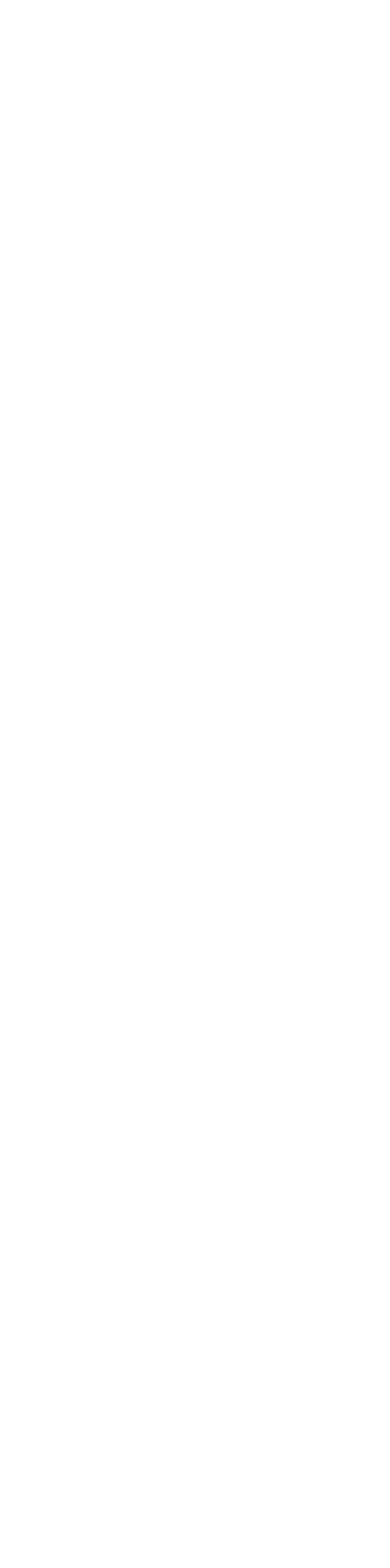
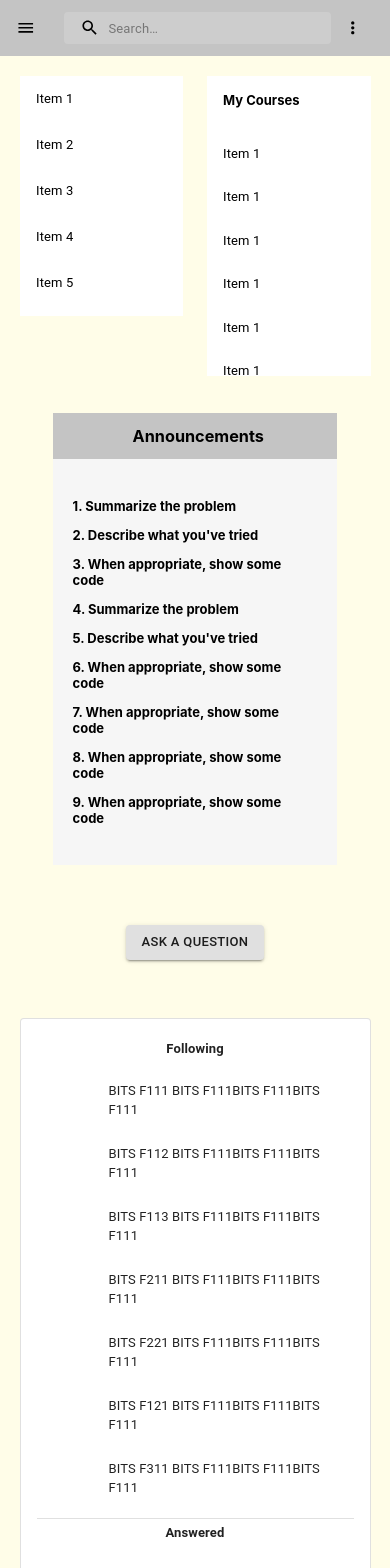
Before and after one commit to Devsoc-BPGC/BITS-STACK, a React (Create React App) app in the folder client/: page /Dashboardfirst in a window 390 px wide. Shown: the top 1568 px of the page. Before the commit the page ends 844 px from the top, so only its background shows below. Built offline with nearby package versions, Linux system fonts and the light colour scheme.

Commit message:
the new page made responsive and work progressed

```diff
--- a/client/src/App.js
+++ b/client/src/App.js
@@ -10,6 +10,7 @@ import './App.css';
 import PostQuestion from './components/PostQuestion/postQuestionPage';
 import PrimarySearchAppBar from './components/navbar/navbar';
 import DashBoard from './components/DashBoard/DashBoard';
+import DashBoardfirst from './components/DashBoard/DashBoardfirst';
 
 function App() {
   return (
@@ -17,6 +18,7 @@ function App() {
     <Router>
       <Switch>
         <Route exact path="/" component={DashBoard} />
+        <Route exact path="/Dashboardfirst" component={DashBoardfirst} />
         <Route exact path="/PostQuestion" component={PostQuestion} />
       </Switch>
     </Router>
--- /dev/null
+++ b/client/src/components/DashBoard/AnnouncementCards.js
@@ -0,0 +1,54 @@
+import React from 'react';
+import { makeStyles } from '@material-ui/core/styles';
+import Paper from '@material-ui/core/Paper';
+import useStyles from '../PostQuestion/poststyles';
+
+export default function AnnouncementCards() {
+  const classes = useStyles();
+
+  return (
+    <div className={classes.rootnew}>
+      <div className={classes.tipContainer}>
+        <div className={classes.titleContainer}>
+          <div
+            className={classes.tipTitle}
+            style={{ paddingBottom: 0, textAlign: 'center' }}
+          >
+            Announcements
+          </div>
+        </div>
+
+        <div className={classes.block}>
+          <div className={classes.text}></div>
+          <div className={classes.text}>
+            <strong>1. Summarize the problem</strong>
+          </div>
+          <div className={classes.text}>
+            <strong>2. Describe what you've tried</strong>
+          </div>
+          <div className={classes.text}>
+            <strong>3. When appropriate, show some code</strong>
+          </div>
+          <div className={classes.text}>
+            <strong>4. Summarize the problem</strong>
+          </div>
+          <div className={classes.text}>
+            <strong>5. Describe what you've tried</strong>
+          </div>
+          <div className={classes.text}>
+            <strong>6. When appropriate, show some code</strong>
+          </div>
+          <div className={classes.text}>
+            <strong>7. When appropriate, show some code</strong>
+          </div>
+          <div className={classes.text}>
+            <strong>8. When appropriate, show some code</strong>
+          </div>
+          <div className={classes.text}>
+            <strong>9. When appropriate, show some code</strong>
+          </div>
+        </div>
+      </div>
+    </div>
+  );
+}
--- a/client/src/components/DashBoard/DashBoardStyles.js
+++ b/client/src/components/DashBoard/DashBoardStyles.js
@@ -1,17 +1,6 @@
 import { makeStyles } from '@material-ui/core/styles';
 
 const useStyles = makeStyles((theme) => ({
-   /* '@global': {
-      '*::-webkit-scrollbar': {
-        width: '10px',
-        backgroundColor: '#FFFDE8',
-      },
-      '*::-webkit-scrollbar-thumb': {
-        backgroundColor: '#EF4646',
-        borderRight: '3px solid #FFFDE8',
-        borderLeft: '3px solid #FFFDE8',
-      },
-    },*/
     root: {
       backgroundColor: '#EF4646',
       width: '100%',
@@ -25,6 +14,25 @@ const useStyles = makeStyles((theme) => ({
       margin: '0px auto 40px auto',
       minHeight: '30vh',
     },
+    messages1: {
+        width: '90%',
+        display: 'flex',
+        justifyContent: 'center',
+        padding: '10px',
+        margin: '0px auto 40px auto',
+      },
+      messages2: {
+        width: '90%',
+        display: 'flex',
+        justifyContent: 'center',
+        padding: '10px',
+        margin: '0px auto 40px auto',
+      },
+    '@media(max-width: 600px)': {
+        messages2: {
+            display:'none',
+        },
+      },
     mainContent: {
       width: '100%',
       backgroundColor: '#EF4646',
@@ -34,6 +42,10 @@ const useStyles = makeStyles((theme) => ({
       display: 'flex',
       flexDirection: 'column',
     },
+    centreAt1: {
+        display: 'flex',
+        flexDirection: 'column',
+      },
     c1: {
       padding: '2rem 0rem 0rem 4rem',
       width: '92vw',
@@ -51,6 +63,11 @@ const useStyles = makeStyles((theme) => ({
       bottom: 1,
       right: 1,
       margin: '0rem 2rem 2rem 0rem',
+    },
+    headprofile: {
+      position:'absolute',
+      left:'30vw',
+      transform: 'scale(1.1)',
     },
     fabButtonIcon: {
       transform: 'scale(3)',
@@ -146,6 +163,70 @@ const useStyles = makeStyles((theme) => ({
         minHeight: '40vh',
       },
     },
+    msgCard: {
+        padding: '15px',
+        marginTop: '20px',
+        backgroundColor: '#FFD94D',
+        transition: 'all ease-in-out 0.3s',
+        '&:hover': {
+          cursor: 'pointer',
+          transform: 'translateY(-2px)',
+        },
+      },
+      index: {
+        fontSize: '18px',
+        fontFamily: 'Oxygen, sans-serif',
+        fontWeight: 700,
+        padding: 0,
+      },
+      cardContent: {
+        margin: 0,
+        fontFamily: 'Raleway',
+        fontWeight: 500,
+        fontStyle: 'normal',
+      },
+      cardFooter: {
+        display: 'flex',
+        justifyContent: 'space-between',
+        padding: 0,
+      },
+      date: {
+        margin: '30px 15px 0 0',
+        fontStyle: 'italic',
+        fontFamily: 'Roboto, sans-serif',
+        fontWeight: 700,
+      },
+      iconButton: {
+        padding: 0,
+        margin: '5px 10px',
+      },
+      anchorClass: {
+        textDecoration: 'none',
+        '&:link': {
+          fontSize: '17px',
+        },
+      },
+      '@media(min-width: 320px)': {
+        date: {
+          margin: '20px 15px 0 0',
+        },
+      },
+      '@media(min-width: 540px)': {
+        cardContent: {
+          fontSize: '16px',
+        },
+      },
+      '@media(min-width: 720px)': {
+        date: {
+          margin: '30px 15px 0 0',
+          fontSize: '16px',
+        },
+      },
+      '@media(min-width: 1024px)': {
+        cardContent: {
+          fontSize: '18px',
+        },
+      },
   }));
 
   export default useStyles;
--- /dev/null
+++ b/client/src/components/DashBoard/DashBoardfirst.js
@@ -0,0 +1,115 @@
+import { useState, Fragment, useEffect, createContext } from 'react';
+import React from 'react';
+import Button from '@material-ui/core/Button';
+import Container from '@material-ui/core/Container';
+import Box from '@material-ui/core/Box';
+import Grid from '@material-ui/core/Grid';
+import IconButton from '@material-ui/core/IconButton';
+import Typography from '@material-ui/core/Typography';
+import Avatar from '@material-ui/core/Avatar';
+import PrimarySearchAppBar from '../navbar/navbar';
+import '../DashBoard/loader.css';
+import useStyles from '../DashBoard/DashBoardStyles';
+import LeftpaneTop from '../leftpanecomponent/leftpanetop';
+import LeftpaneBottom from '../leftpanecomponent/leftpanebottom';
+import AnnouncementCards from '../DashBoard/AnnouncementCards';
+import Followup from '../DashBoard/Followup';
+
+export default function DashBoardfirst() {
+  const classes = useStyles();
+
+  const [load, setload] = useState(false);
+  const [Announcementdata, setAnnouncementdata] = useState(
+    Array(50)
+      .fill({
+        body:
+          'Lorem Ipsum is simply dummy Lorem Ipsum is simply dummyLorem Ipsum is simply dummyLorem Ipsum is simply dummyLorem Ipsum is simply dummyLorem Ipsum is simply dummy.',
+      })
+      .map((obj) => {
+        return {
+          body: obj.body,
+        };
+      })
+  );
+
+  return (
+    <Fragment>
+      <div className={classes.root} id="root">
+        <div className="nav1">
+          <PrimarySearchAppBar />
+        </div>
+
+        {/*Welcome message and heading*/}
+
+        <div className={classes.mainContent} id="divtoprint"></div>
+        <Box className={classes.inner}>
+          <Grid container spacing={1}>
+            <Grid item xs={12} sm={2} md={2} lg={2}>
+              <Grid container spacing={3}>
+                <Grid item xs={6} sm={12} md={12} lg={12}>
+                  <LeftpaneTop />
+                </Grid>
+                <Grid item xs={6} sm={12} md={12} lg={12}>
+                  <LeftpaneBottom />
+                </Grid>
+              </Grid>
+            </Grid>
+            <Grid item xs={12} sm={6} md={6} lg={7}>
+              {load ? (
+                <div className={classes.messages}>
+                  <Container>
+                    <div className="spinwrap">
+                      <div className="spinner">
+                        <div></div>
+                        <div></div>
+                      </div>
+                    </div>
+                  </Container>
+                </div>
+              ) : (
+                <Fragment>
+                  <div className={classes.messages2}>
+                    <IconButton style={{marginTop: '-2vh'}}>
+                      <Avatar />
+                    </IconButton>
+                    <Typography>
+                      <b>Devesh Kumar</b>
+                      <br />
+                      f201902xx@goa.bits-pilani.ac.in
+                    </Typography>
+                  </div>
+                  <div className={classes.messages}>
+                    <Container style={{ marginTop: '0px' }}>
+                      <AnnouncementCards body={Announcementdata.body} />
+                    </Container>
+                  </div>
+                  <div className={classes.messages1}>
+                    <Button variant="contained">Ask a Question</Button>
+                  </div>
+                </Fragment>
+              )}
+            </Grid>
+            <Grid item xs={12} sm={4} md={4} lg={3}>
+              {load ? (
+                <div className={classes.messages}>
+                  <Container>
+                    <div className="spinwrap">
+                      <div className="spinner">
+                        <div></div>
+                        <div></div>
+                      </div>
+                    </div>
+                  </Container>
+                </div>
+              ) : (
+                <Fragment>
+                  <Followup />
+                </Fragment>
+              )}
+            </Grid>
+          </Grid>
+        </Box>
+      </div>
+    </Fragment>
+  );
+}
--- a/client/src/components/DashBoard/Followup.js
+++ b/client/src/components/DashBoard/Followup.js
@@ -5,7 +5,6 @@ import CardActions from '@material-ui/core/CardActions';
 import CardContent from '@material-ui/core/CardContent';
 import Button from '@material-ui/core/Button';
 import Typography from '@material-ui/core/Typography';
-import './Followup.css';
 import List from '@material-ui/core/List';
 import ListItem from '@material-ui/core/ListItem';
 import ListItemIcon from '@material-ui/core/ListItemIcon';
@@ -14,7 +13,7 @@ import { Divider } from '@material-ui/core';
 
 const useStyles = makeStyles({
   root: {
-    minWidth: 175,
+    maxWidth: 100,
     minHeight: 200,
   },
   bullet: {
@@ -38,22 +37,22 @@ export default function Followup() {
     <div>
       <Card className={classes.root} variant="outlined" className="crey">
         <CardContent>
-          <Typography variant="h6" component="h2">
+          <Typography variant="h6" component="h2" style={{textAlign:'center'}}>
             <b>Following</b>
           </Typography>
           <List>
             {[
-              'BITS F111',
-              'BITS F112',
-              'BITS F113',
-              'BITS F211',
-              'BITS F221',
-              'BITS F121',
-              'BITS F311',
+              'BITS F111 BITS F111BITS F111BITS F111',
+              'BITS F112 BITS F111BITS F111BITS F111',
+              'BITS F113 BITS F111BITS F111BITS F111',
+              'BITS F211 BITS F111BITS F111BITS F111',
+              'BITS F221 BITS F111BITS F111BITS F111',
+              'BITS F121 BITS F111BITS F111BITS F111',
+              'BITS F311 BITS F111BITS F111BITS F111',
             ].map((text, index) => (
               <ListItem button key={text}>
                 <ListItemIcon></ListItemIcon>
-                <ListItemText primary={text} />
+                <ListItemText  primary={text} />
               </ListItem>
             ))}
           </List>
@@ -61,22 +60,21 @@ export default function Followup() {
           <div>
             <Divider />
           </div>
-          <Typography variant="h6" component="h2">
+          <Typography variant="h6" style={{textAlign:'center'}} component="h2">
             <b>Answered</b>
           </Typography>
           <List>
             {[
-              'BITS F111',
-              'BITS F112',
-              'BITS F113',
-              'BITS F211',
-              'BITS F221',
-              'BITS F121',
-              'BITS F311',
+              'BITS F111 BITS F111BITS F111BITS F111',
+              'BITS F112 BITS F111BITS F111BITS F111',
+              'BITS F113 BITS F111BITS F111BITS F111',
+              'BITS F111 BITS F111BITS F111BITS F111',
+              'BITS F112 BITS F111BITS F111BITS F111',
+              'BITS F113 BITS F111BITS F111BITS F111',
             ].map((text, index) => (
               <ListItem button key={text}>
                 <ListItemIcon></ListItemIcon>
-                <ListItemText primary={text} />
+                <ListItemText  primary={text} />
               </ListItem>
             ))}
           </List>
```
Also changed, not shown: client/src/components/DashBoard/DashBoard.js (+26 -34 lines), client/src/components/DashBoard/DashBoardCards.js (+1 -67 lines).
